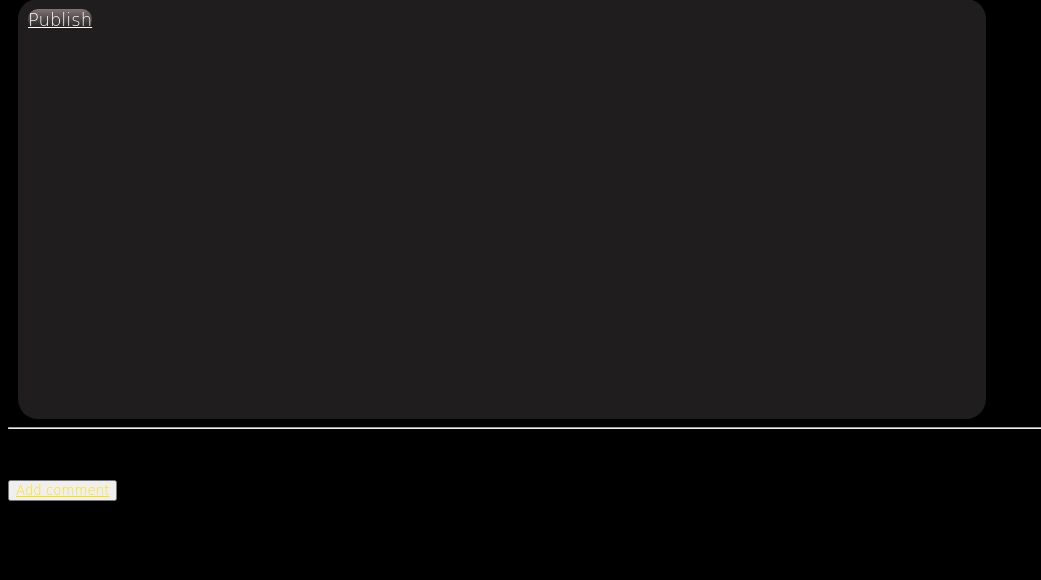
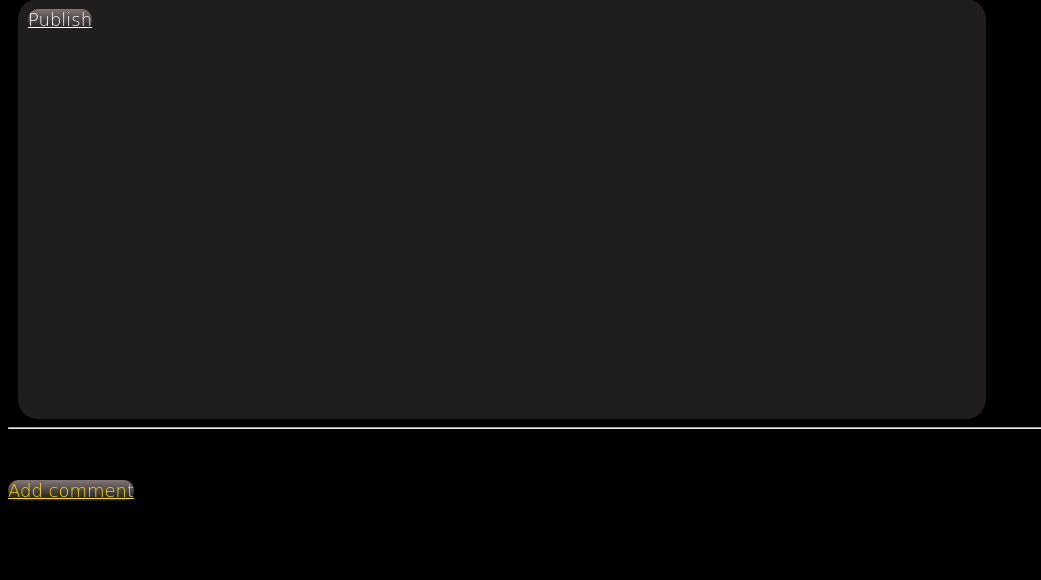
Before and after one commit to wolfy00/bic, a Django app: template blog/templates/blog/post_detail.html in a window 1280 px wide. Shown: the part 149-729 px from the top of the page, without its empty margins (0-1041 px from the left). Run offline with Django 3.2, Linux system fonts and the light colour scheme; the template is opened without the code that fills it, so the values that code supplies are empty.

Commit message:
changes in other templates

```diff
--- a/blog/templates/blog/add_comment_to_post.html
+++ b/blog/templates/blog/add_comment_to_post.html
@@ -1,9 +1,12 @@
 {% extends 'blog/base.html' %}
 
 {% block content %}
+
+<div class="login">
     <h1>New comment</h1>
     <form method="POST" class="post-form">{% csrf_token %}
         {{ form.as_p }}
         <button type="submit" class="save btn btn-default">Send</button>
     </form>
+</div>
 {% endblock %}
--- a/blog/templates/blog/post_detail.html
+++ b/blog/templates/blog/post_detail.html
@@ -35,6 +35,6 @@
 {% empty %}
     <p>No comments here yet :(</p>
 {% endfor %}
-<button><a href="{% url 'add_comment_to_post' pk=post.pk %}">Add comment</a></button>
+<span class="btn"><a href="{% url 'add_comment_to_post' pk=post.pk %}">Add comment</a></span>
 
 {% endblock %}
```
